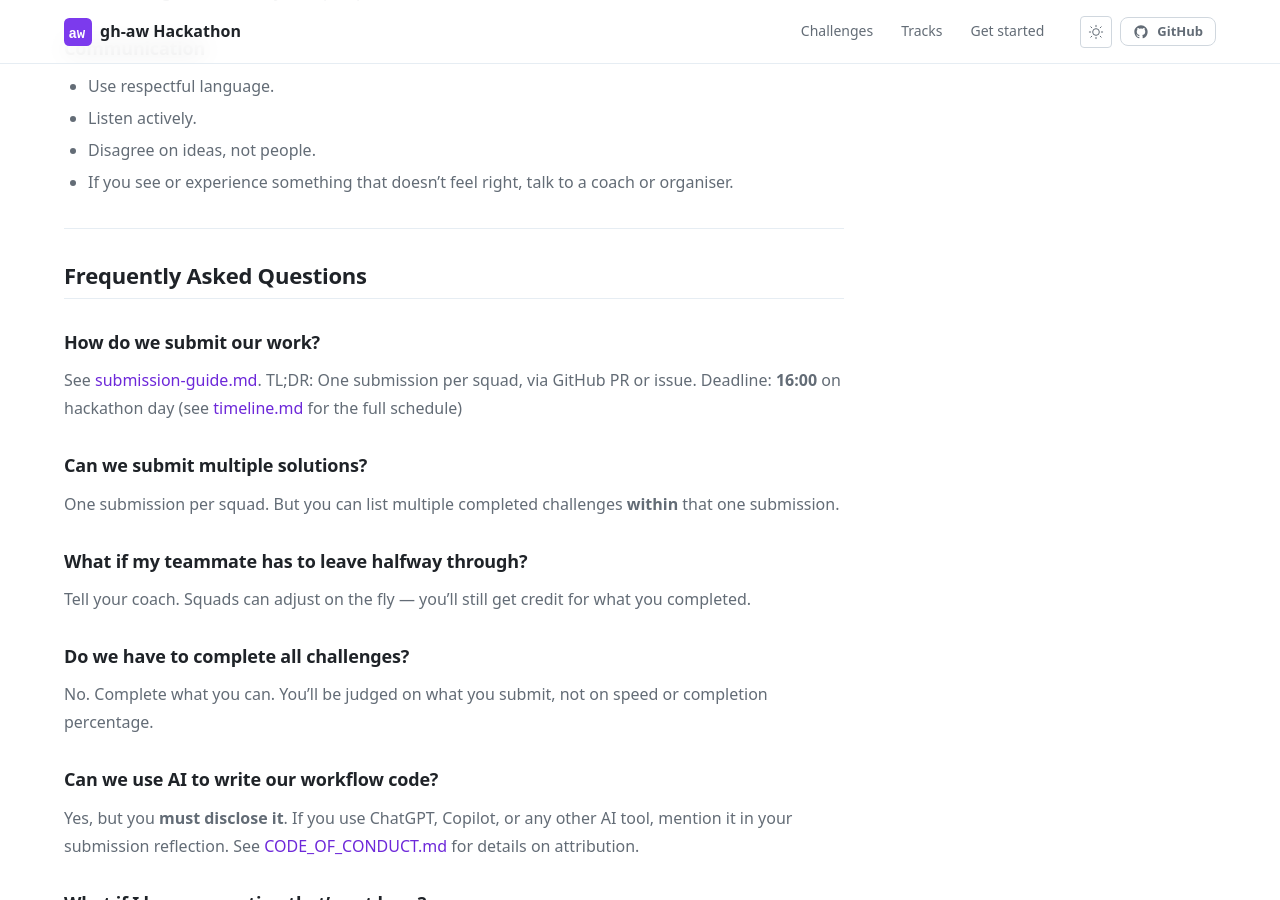
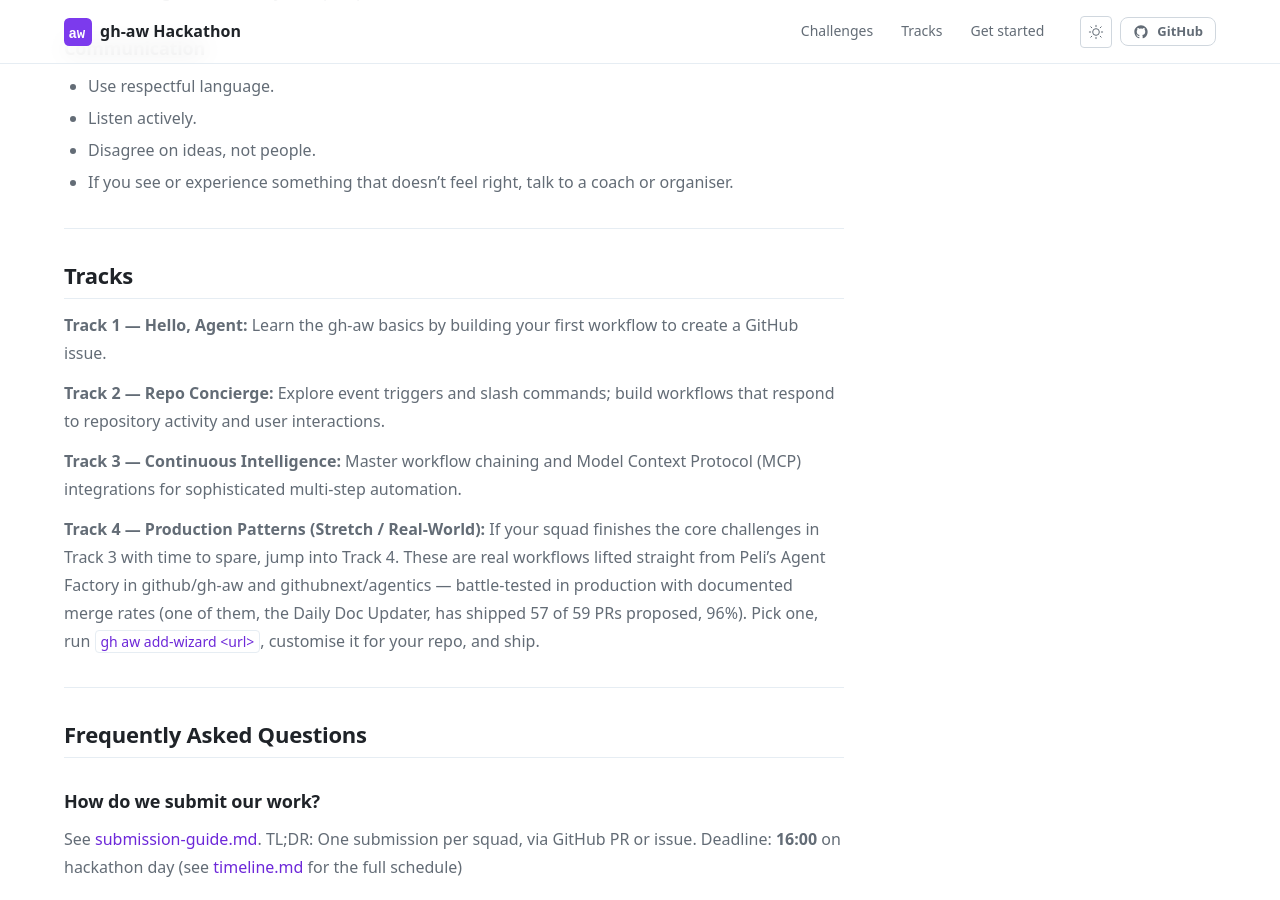
Before and after one commit to olivomarco/gh-aw-hackathon, a Jekyll site: the page built from docs/program/participant-handbook.md, in a window 1280 px wide and 900 px high, scrolled down 5147 px. Built offline with Jekyll 4.4.1, drawn with Linux system fonts in a browser that asks for light colours; our own code applies the rules of GitHub Pages for plain Markdown files.

Commit message:
fix: use canonical curl install script for gh aw everywhere
- Switch all install references from `gh extension install github/gh-aw`
  to `curl -sL https://raw.githubusercontent.com/github/gh-aw/main/install-gh-aw.sh | bash`
- Update postCreate.sh detection (command -v gh-aw, not gh extension list)
- Update validate-submission.yml workflow installer
- Update devcontainer-setup.md troubleshooting + intro
- Update Challenge 00 Coach README install fallback
- Add Track 4 "Production Patterns" mention to participant-handbook.md
- Add Track 4 note after Track 3 deadline warning in timeline.md

Co-authored-by: Copilot <223556219+Copilot@users.noreply.github.com>

```diff
--- a/docs/program/participant-handbook.md
+++ b/docs/program/participant-handbook.md
@@ -170,6 +170,19 @@ We want everyone to participate fully.
 
 ---
 
+## Tracks
+
+**Track 1 — Hello, Agent:** Learn the gh-aw basics by building your first workflow to create a GitHub issue.
+
+**Track 2 — Repo Concierge:** Explore event triggers and slash commands; build workflows that respond to repository activity and user interactions.
+
+**Track 3 — Continuous Intelligence:** Master workflow chaining and Model Context Protocol (MCP) integrations for sophisticated multi-step automation.
+
+**Track 4 — Production Patterns (Stretch / Real-World):**
+If your squad finishes the core challenges in Track 3 with time to spare, jump into Track 4. These are real workflows lifted straight from Peli's Agent Factory in github/gh-aw and githubnext/agentics — battle-tested in production with documented merge rates (one of them, the Daily Doc Updater, has shipped 57 of 59 PRs proposed, 96%). Pick one, run `gh aw add-wizard <url>`, customise it for your repo, and ship.
+
+---
+
 ## Frequently Asked Questions
 
 ### How do we submit our work?
```
Also changed, not shown: challenges/00-setup/Coach/README.md (+2 -2 lines), docs/getting-started/devcontainer-setup.md (+5 -5 lines), docs/program/timeline.md (+2 -0 lines), .github/workflows/validate-submission.yml, 1 other file.
